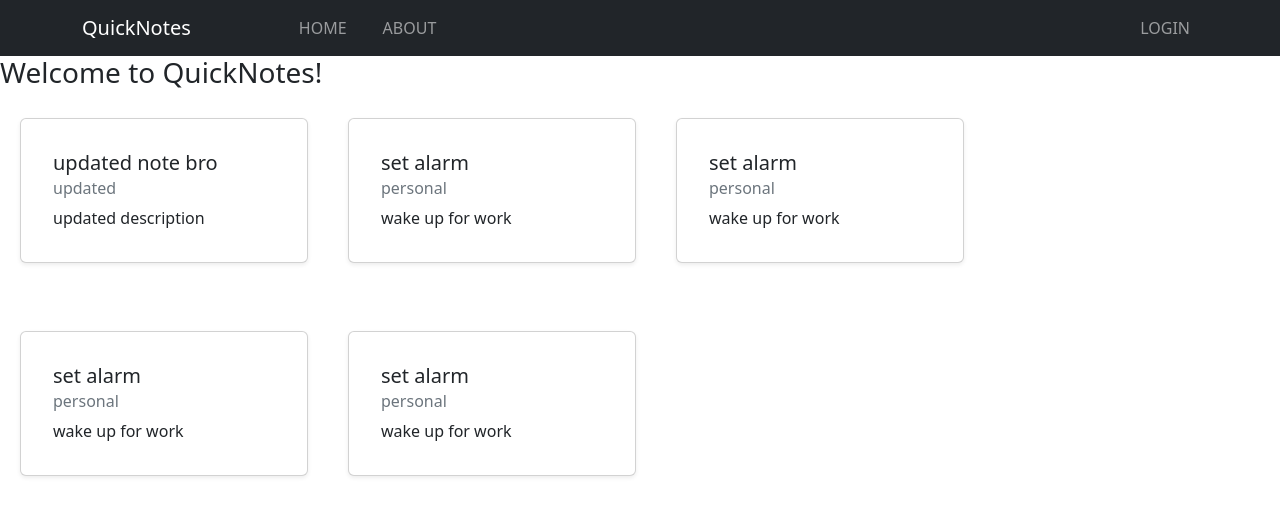
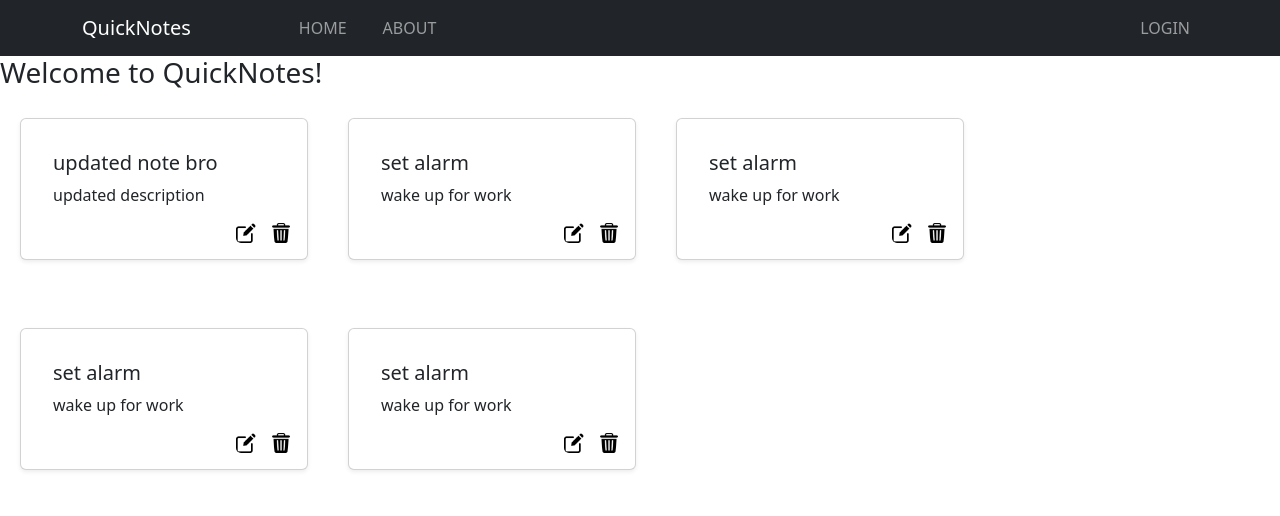
Before and after one commit to arpitmathur2412/keeper-MERN, a React (Create React App) app in the folder client/: page / in a window 1280 px wide. Shown: the top 516 px of the page. Built offline with nearby package versions, Linux system fonts and the light colour scheme.

Commit message:
commited changes

```diff
--- a/client/src/components/Navbar.js
+++ b/client/src/components/Navbar.js
@@ -7,11 +7,11 @@ function Navigationbar() {
   return (
     <Navbar bg="dark" variant='dark' expand="lg">
       <Container>
-        <Navbar.Brand style={{"margin-right":"100px"}} href="#home">QuickNotes</Navbar.Brand>
+        <Navbar.Brand style={{marginRight:"100px"}} href="#home">QuickNotes</Navbar.Brand>
         <Navbar.Toggle aria-controls="basic-navbar-nav" />
         <Navbar.Collapse id="basic-navbar-nav">
           <Nav className="me-auto">
-            <Nav.Link style={{"margin-right":"20px"}} as={Link}  to="/">HOME</Nav.Link>
+            <Nav.Link style={{marginRight:"20px"}} as={Link}  to="/">HOME</Nav.Link>
             <Nav.Link as={Link} to="/about">ABOUT</Nav.Link>
           </Nav>
           <Nav>
--- a/client/src/components/NoteItem.js
+++ b/client/src/components/NoteItem.js
@@ -1,13 +1,20 @@
 import Card from 'react-bootstrap/Card';
+// import Button from 'react-bootstrap/Button'
+
+
 function NoteItem(props){
     return(
         <Card className='shadow-sm p-3 mb-5 bg-white rounded' style={{ width: '18rem',margin:'20px',display:'inline-block'}}>
         <Card.Body>
           <Card.Title>{props.note.title}</Card.Title>
-          <Card.Subtitle className="mb-2 text-muted">{props.note.tag}</Card.Subtitle>
-          <Card.Text>{props.note.description}</Card.Text>
+          <Card.Text>
+            {props.note.description}
+          </Card.Text>
+          {/* <Button variant="success">Go somewhere</Button> */}
         </Card.Body>
-        </Card>
+        <Card.Img  style={{width:'20px',float:'right',marginLeft:'15px',cursor:'pointer'}} src="bin.png"></Card.Img>
+        <Card.Img style={{width:'20px',float:'right',cursor:'pointer'}} src="edit.png"></Card.Img>
+      </Card>
     )
 }
 export default NoteItem;
--- a/client/src/components/Notes.js
+++ b/client/src/components/Notes.js
@@ -9,7 +9,7 @@ function Notes(){
     return(
         <div>
             {notes.map((note)=>{
-            return <NoteItem note={note}/>
+            return <NoteItem key={note._id} note={note}/>
         })}
         </div>
     )
--- a/client/src/context/notes/NoteState.js
+++ b/client/src/context/notes/NoteState.js
@@ -5,7 +5,7 @@ const NoteState=(props)=>{
     const initialnotes=
     [
         {
-          "_id": "641d1f36338dfd4460060887",
+          "_id": "641d1f36338dfdertertetwqweqq44600608a87",
           "userid": "641b570db9ebcd914d969205",
           "title": "updated note bro",
           "description": "updated description",
@@ -14,7 +14,7 @@ const NoteState=(props)=>{
           "__v": 0
         },
         {
-          "_id": "6424479c0d0d7a3ea9283d7b",
+          "_id": "6424tertret479c0d0db7a3ea9283d7b",
           "userid": "641b570db9ebcd914d969205",
           "title": "set alarm",
           "description": "wake up for work",
@@ -23,7 +23,7 @@ const NoteState=(props)=>{
           "__v": 0
         },
         {
-            "_id": "6424479c0d0d7a3ea9283d7b",
+            "_id": "6424c479c0d0d7a3ea9ertert283d7b",
             "userid": "641b570db9ebcd914d969205",
             "title": "set alarm",
             "description": "wake up for work",
@@ -32,7 +32,7 @@ const NoteState=(props)=>{
             "__v": 0
           },
           {
-            "_id": "6424479c0d0d7a3ea9283d7b",
+            "_id": "6ertert424479c0d0d7a3dea9283d7b",
             "userid": "641b570db9ebcd914d969205",
             "title": "set alarm",
             "description": "wake up for work",
@@ -41,7 +41,7 @@ const NoteState=(props)=>{
             "__v": 0
           },
           {
-            "_id": "6424479c0d0d7a3ea9283d7b",
+            "_id": "6424479c0d0qweqd7ea3ea9283d7b",
             "userid": "641b570db9ebcd914d969205",
             "title": "set alarm",
             "description": "wake up for work",
--- a/client/src/index.css
+++ b/client/src/index.css
@@ -11,3 +11,7 @@ code {
   font-family: source-code-pro, Menlo, Monaco, Consolas, 'Courier New',
     monospace;
 }
+
+Card Img{
+  cursor: pointer;
+}
```
Also changed, not shown: client/public/bin.png (added), client/public/edit.png (added).
